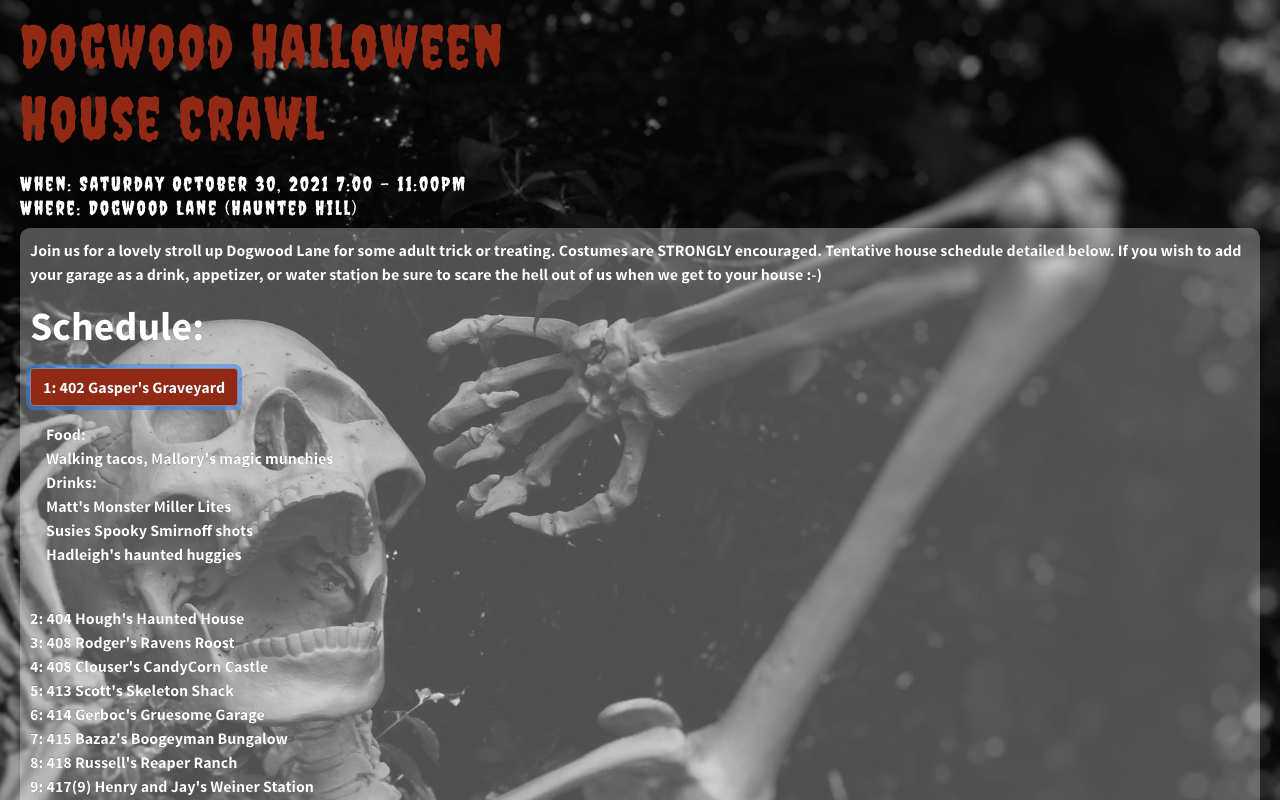
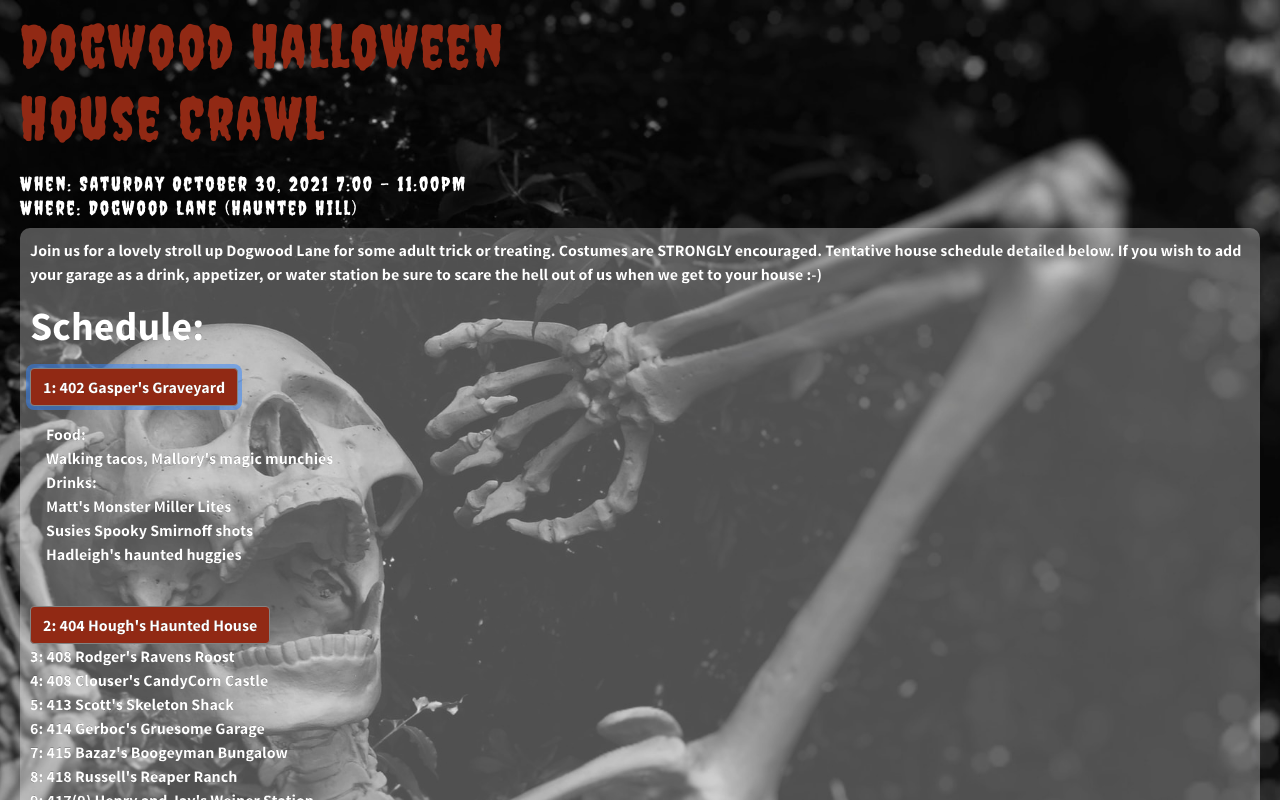
Before and after one commit to bazazer/erincbazaz, a React (Create React App) app in the folder my-app/: page /DogwoodHalloween in a window 1280 px wide. Both pictures are taken after a click on the button "1: 402 Gasper's Graveyard". Shown: the top 800 px of the page. Built offline with nearby package versions, Linux system fonts and the light colour scheme.

Commit message:
adding 404 content

```diff
--- a/my-app/src/Halloween.tsx
+++ b/my-app/src/Halloween.tsx
@@ -44,9 +44,8 @@ const Halloween = () => {
       </p>
       <h1>Schedule:</h1>
       <p>
-        <Button id="toggler">1: 402 Gasper's Graveyard</Button>
-
-        <UncontrolledCollapse toggler="#toggler">
+        <Button id="toggler1">1: 402 Gasper's Graveyard</Button>
+        <UncontrolledCollapse toggler="#toggler1">
         <CardBody>
         Food:
         <br/>
@@ -61,10 +60,23 @@ const Halloween = () => {
         Hadleigh's haunted huggies
         </CardBody>
     </UncontrolledCollapse>
-
-
         <br/>
-        2: 404 Hough's Haunted House
+        <Button id="toggler2">2: 404 Hough's Haunted House</Button>
+        <UncontrolledCollapse toggler="#toggler2">
+        <CardBody>
+        Food:
+        <br/>
+        Pizza Roll Graveyard
+        <br/>
+        Drinks:
+        <br/>
+        Wicked Whiskey Cider Cocktails Apple
+        <br/>
+       Cider Mummy Mocktails
+        <br/>
+        Robbie's Haunted Totino's
+        </CardBody>
+    </UncontrolledCollapse>
         <br/>
         3: 408 Rodger's Ravens Roost
         <br/>
```
